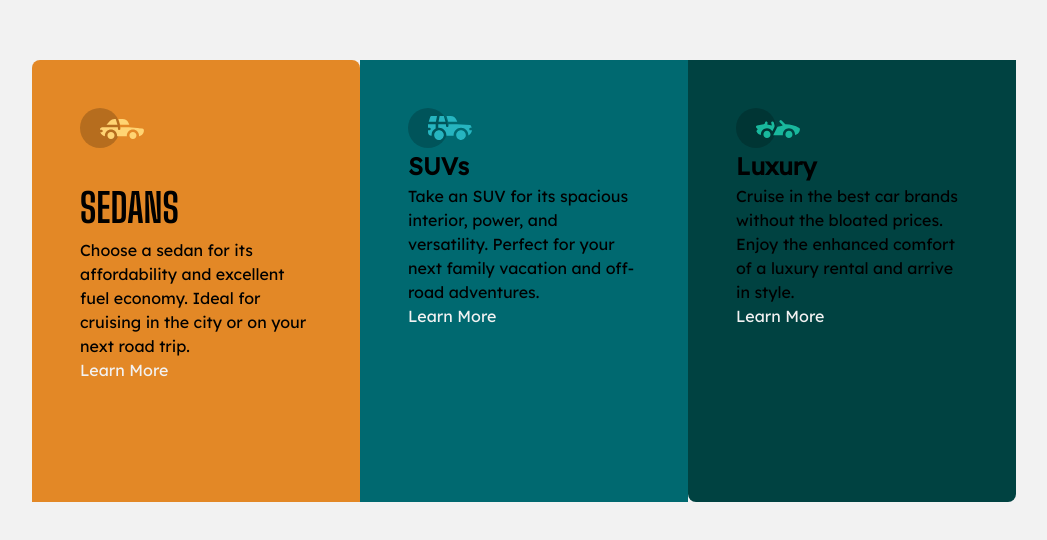
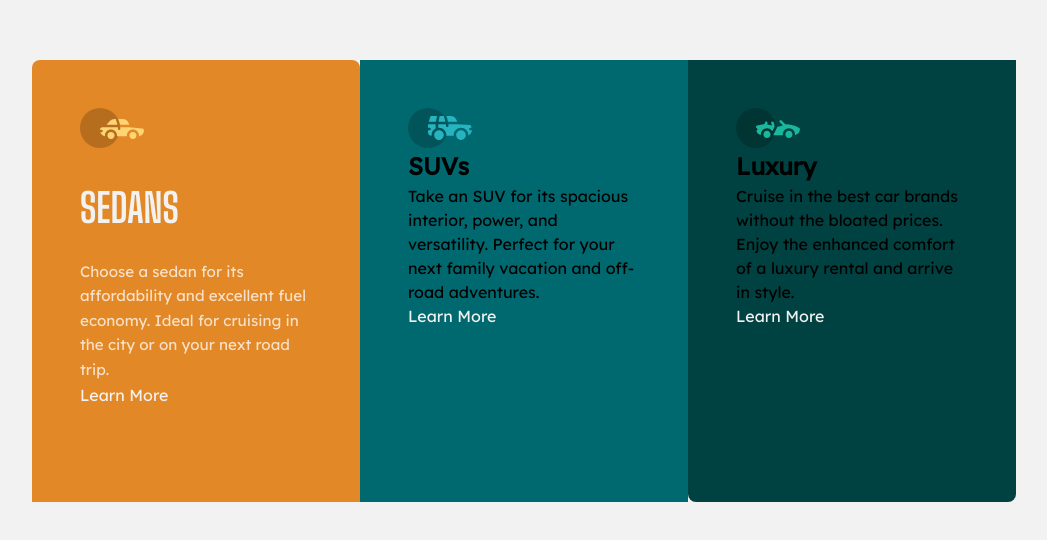
Before and after one commit to mrcordova/3-column-preview-card-component-main, a plain HTML site: page index.html in a window 1280 px wide. Shown: the part 128-668 px from the top of the page, without its empty margins (116-1163 px from the left). Drawn offline with Linux system fonts and the light colour scheme.

Commit message:
add color and font styling to para

```diff
--- a/css/style.css
+++ b/css/style.css
@@ -66,8 +66,17 @@ button {
 .card-icon {
     margin-block-end: 1.9rem;
 }
+
+.card-para {
+    text-align: left;
+    line-height: 1.62;
+    font-size: 0.949rem;
+    color: var(--transparent-white-para);
+}
 .card-title {
     font-size: 2.5rem;
+    color: var(--very-light-gray-bg-btn-h);
+    margin-block-end: 1.36rem;
 }
 
 .section {
--- a/index.html
+++ b/index.html
@@ -31,7 +31,7 @@
       <h2 class="card-title big-shoulders-display-700">
         SEDANS
       </h2>
-      <p>
+      <p class="card-para">
         Choose a sedan for its affordability and excellent fuel economy. Ideal for cruising in the city
         or on your next road trip.
       </p>
```
